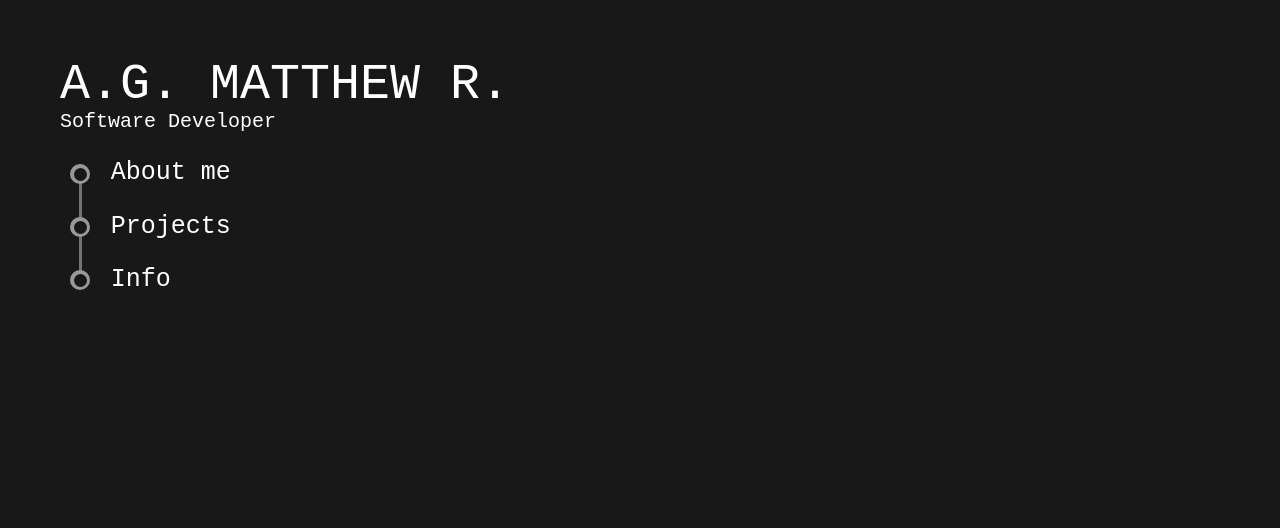
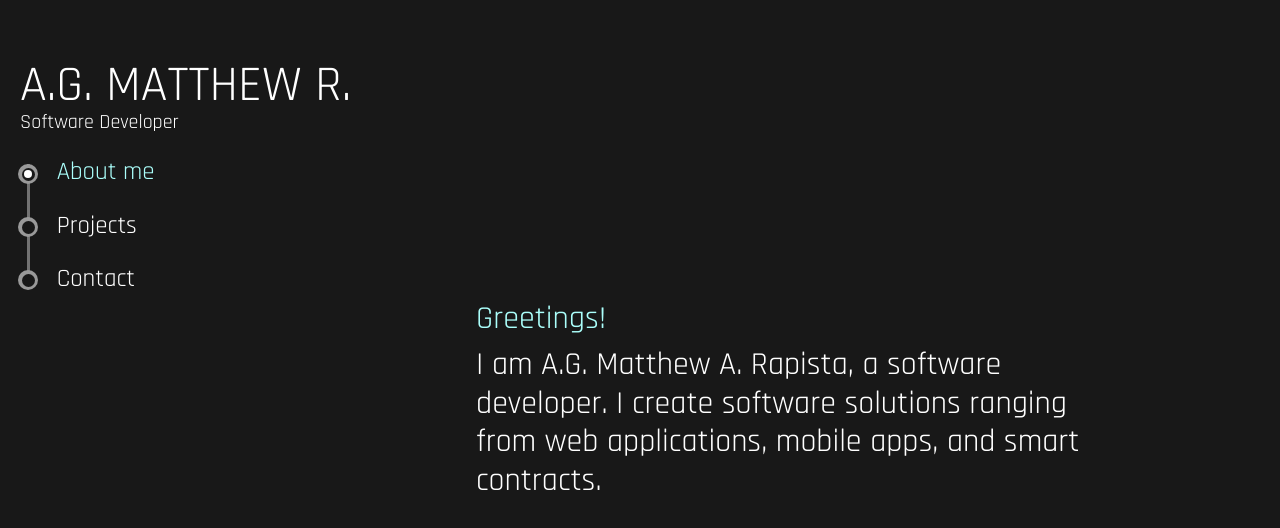
Before and after one commit to AGRapista/portfolio_website, a React (Create React App) app: page / in a window 1280 px wide. Shown: the top 528 px of the page. Built offline with nearby package versions, Linux system fonts and the light colour scheme; the HTML template or start-up script is replaced by a standard one.

Commit message:
Added: + About page + Current page context

```diff
--- a/src/App.css
+++ b/src/App.css
@@ -1,11 +1,11 @@
 
-@import url('https://fonts.googleapis.com/css2?family=Fira+Sans&display=swap');
+@import url('https://fonts.googleapis.com/css2?family=Fira+Sans&family=Rajdhani&display=swap');
 body {
   background-color: #181818;
-  margin-left: 40px;
+  /* margin-left: 40px; */
 }
 
 html *
 {
-  font-family: 'Space Mono', monospace !important;
+  font-family: 'Rajdhani', monospace !important;
 }
--- a/src/App.js
+++ b/src/App.js
@@ -1,18 +1,25 @@
-import React from 'react';
+import React, { useState } from 'react';
 import './App.css';
 
 import Header from './components/header/header';
 import Sidebar from './components/sidebar/sidebar';
+import AboutPage from './components/body/about';
+
 import useAnimatedText from './components/useAnimatedText';
 
 function App() {
   const animatedText = useAnimatedText();
 
+  const [page, setPage] = useState(0)
+
   return (
     <div className="row mainContainer">
       <main>
         <Header/>
-        <Sidebar/>
+        <div className="row">
+          <Sidebar page={page} setPage={setPage}/>
+          {page === 0 && <AboutPage />}
+        </div>
       </main>
     </div>
   );
--- /dev/null
+++ b/src/components/body/about.js
@@ -0,0 +1,20 @@
+import React from 'react';
+import './styles.css';
+
+const AboutPage = () => {
+    return (
+      <div className="col-8 about-page">
+        <h2 style={{color: 'rgb(171, 255, 251)'}}>
+            Greetings!
+        </h2>
+        <h2>
+            I am A.G. Matthew A. Rapista, a software developer.
+            I create software solutions ranging from web applications,
+            mobile apps, and smart contracts.
+        </h2>
+      </div>
+    );
+  }
+
+
+  export default AboutPage;
--- /dev/null
+++ b/src/components/body/styles.css
@@ -0,0 +1,8 @@
+h2, h3 {
+    color: white
+}
+
+.about-page {
+    margin: auto;
+    width: 50%;
+}
--- a/src/components/sidebar/sidebar.js
+++ b/src/components/sidebar/sidebar.js
@@ -1,12 +1,12 @@
 import React from 'react';
 import './styles.css';
 
-const Chain = () => {
+const Chain = ({page, num}) => {
   return (
     <div className="chain">
       <div className="outerChain"></div>
       <div className="innerChain"></div>
-      <div className="chainIndicator"></div>
+      <div className={`${page === num ? 'chainIndicator' : ''}`}></div>
     </div>
   )
 }
@@ -17,22 +17,27 @@ const ChainLink = () =>{
   )
 }
 
-const Sidebar = () => {
+const Sidebar = ({ page, setPage }) => {
+
+  const nextPage = (num) => {
+    setPage(num);
+  };
+
   return (
     <div className="col-4 sidebar">
       <div className="row">
         <div className="col-2 chainParent">
           <ChainLink/>
           <div className="chains">
-            <div className="chainContainer"><Chain/></div>
-            <div className="chainContainer"><Chain/></div>
-            <div className="chainContainer"><Chain/></div>
+            <div className="chainContainer"><Chain page = {page} num = {0}/></div>
+            <div className="chainContainer"><Chain page = {page} num = {1}/></div>
+            <div className="chainContainer"><Chain page = {page} num = {2}/></div>
           </div>
         </div>
         <div className="col-10">
-          <p className="animatedText" data-value="About me">About me</p>
-          <p className="animatedText" data-value="Projects">Projects</p>
-          <p className="animatedText" data-value="Info">Info</p>
+          <p className={`animatedText ${page === 0 ? 'active' : ''}`} data-value="About me" onClick={() => nextPage(0)}>About me</p>
+          <p className={`animatedText ${page === 1 ? 'active' : ''}`} data-value="Projects" onClick={() => nextPage(1)}>Projects</p>
+          <p className={`animatedText ${page === 2 ? 'active' : ''}`} data-value="Contact" onClick={() => nextPage(2)}>Contact</p>
         </div>
       </div>
     </div>
--- a/src/components/sidebar/styles.css
+++ b/src/components/sidebar/styles.css
@@ -54,10 +54,18 @@
 
 .chainIndicator {
     position: absolute;
-    top: 16px;
-    left: 16px;
+    top: 16.49px;
+    left: 16.49px;
     height: 8px;
     width:  8px;
     border-radius: 50px;
-    background-color: #181818;
+    background-color: rgb(255, 255, 255);
 }
+
+p {
+    cursor: pointer;
+}
+
+.active {
+    color: rgb(171, 255, 251);
+}
--- a/src/components/useAnimatedText.js
+++ b/src/components/useAnimatedText.js
@@ -2,7 +2,7 @@ import { useEffect } from 'react';
 
 const useAnimatedText = () => {
   useEffect(() => {
-    const letters = "ABCDEFGHIJKLMNOPQRSTUVWXYZ";
+    const letters = "ABCDEFGHIJKLMNOPQRSTUVWXYZ<>/&$_=";
 
     const handleMouseOver = (event) => {
       console.log("firing")
@@ -13,7 +13,7 @@ const useAnimatedText = () => {
             if (index < iterations) {
               return event.target.dataset.value[index];
             }
-            return letters[Math.floor(Math.random() * 26)];
+            return letters[Math.floor(Math.random() * 33)];
           })
           .join("");
 
```
Also changed, not shown: src/components/body/projects.js (added).
